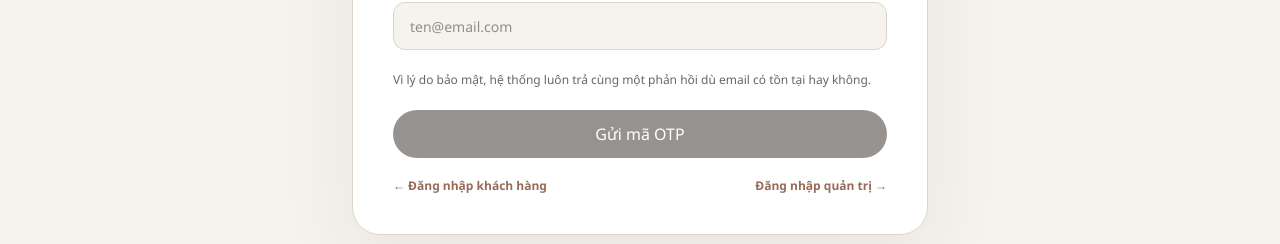
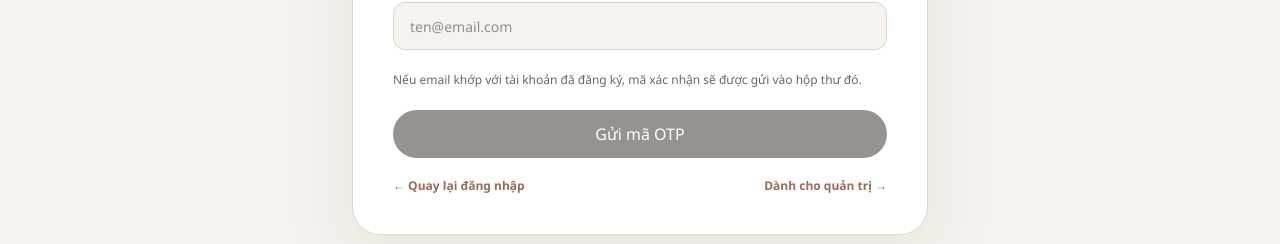
Before and after one commit to hello1224354/nail_salon_api, a Next.js app in the folder frontend/: page /forgot-password in a window 1280 px wide. Shown: the part 423-667 px from the top of the page. Built offline with nearby package versions, Linux system fonts and the light colour scheme; no server answers.

Commit message:
ui: polish Vietnamese wording

```diff
--- a/frontend/src/components/auth/ForgotPasswordForm.tsx
+++ b/frontend/src/components/auth/ForgotPasswordForm.tsx
@@ -25,7 +25,7 @@ export function ForgotPasswordForm() {
         });
 
         setStep("verify");
-        setNotice("Nếu email thuộc một tài khoản hợp lệ, mã OTP 6 số đã được gửi. Mã có hiệu lực trong 5 phút.");
+        setNotice("Nếu email khớp với tài khoản đã đăng ký, bạn sẽ nhận được mã OTP gồm 6 số. Mã dùng được trong 5 phút.");
     }
 
     async function handleRequest(event: FormEvent<HTMLFormElement>) {
@@ -37,7 +37,7 @@ export function ForgotPasswordForm() {
         try {
             await requestCode();
         } catch (submitError) {
-            setError(getApiErrorMessage(submitError, "Không thể gửi mã xác nhận. Vui lòng thử lại."));
+            setError(getApiErrorMessage(submitError, "Chưa gửi được mã xác nhận. Vui lòng thử lại."));
         } finally {
             setSubmitting(false);
         }
@@ -75,7 +75,7 @@ export function ForgotPasswordForm() {
             setPassword("");
             setConfirmPassword("");
         } catch (submitError) {
-            setError(getApiErrorMessage(submitError, "Không thể đặt lại mật khẩu. Vui lòng thử lại."));
+            setError(getApiErrorMessage(submitError, "Chưa đổi được mật khẩu. Vui lòng thử lại."));
         } finally {
             setSubmitting(false);
         }
@@ -89,9 +89,9 @@ export function ForgotPasswordForm() {
         try {
             await requestCode();
             setCode("");
-            setNotice("Đã xử lý yêu cầu gửi lại mã. Hãy kiểm tra email và dùng mã mới nhất.");
+            setNotice("Nếu email khớp với tài khoản đã đăng ký, một mã mới sẽ được gửi. Hãy dùng mã mới nhất trong hộp thư.");
         } catch (submitError) {
-            setError(getApiErrorMessage(submitError, "Không thể gửi lại mã. Vui lòng thử lại sau."));
+            setError(getApiErrorMessage(submitError, "Chưa gửi lại được mã. Vui lòng thử lại sau."));
         } finally {
             setSubmitting(false);
         }
@@ -230,7 +230,7 @@ export function ForgotPasswordForm() {
             </label>
 
             <p className="text-xs leading-5 text-muted">
-                Vì lý do bảo mật, hệ thống luôn trả cùng một phản hồi dù email có tồn tại hay không.
+                Nếu email khớp với tài khoản đã đăng ký, mã xác nhận sẽ được gửi vào hộp thư đó.
             </p>
 
             {error ? (
@@ -248,8 +248,8 @@ export function ForgotPasswordForm() {
             </button>
 
             <div className="flex justify-between gap-4 text-xs">
-                <Link href="/login" className="font-semibold text-accent">← Đăng nhập khách hàng</Link>
-                <Link href="/admin/login" className="font-semibold text-accent">Đăng nhập quản trị →</Link>
+                <Link href="/login" className="font-semibold text-accent">← Quay lại đăng nhập</Link>
+                <Link href="/admin/login" className="font-semibold text-accent">Dành cho quản trị →</Link>
             </div>
         </form>
     );
```
